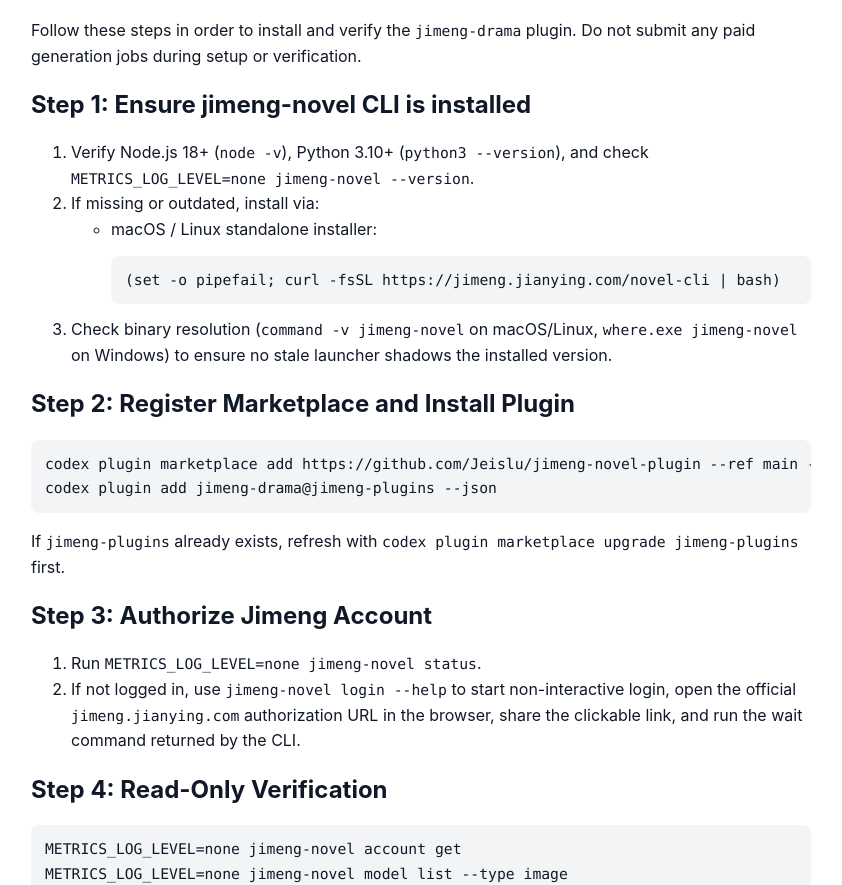
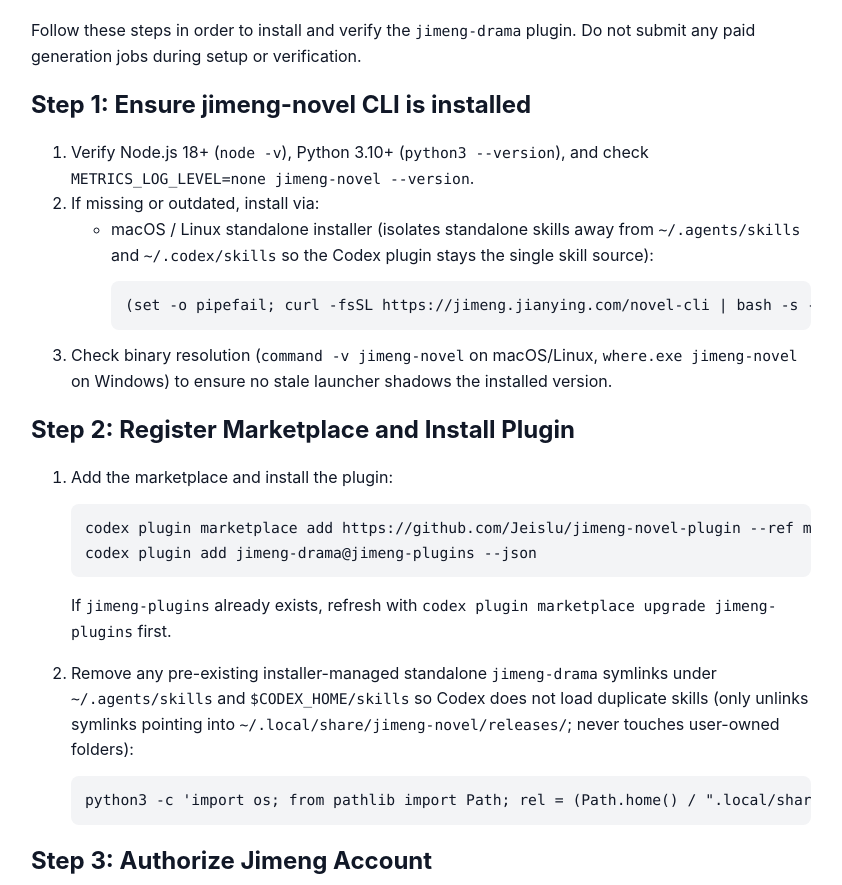
Before and after one commit to Jeislu/jimeng-novel-plugin, a plain HTML site: page index.html in a window 1280 px wide. Shown: the part 85-970 px from the top of the page, without its empty margins (219-1061 px from the left). Drawn offline with Linux system fonts and the light colour scheme.

Commit message:
Avoid duplicate standalone skills when installing via Codex plugin

```diff
--- a/index.html
+++ b/index.html
@@ -21,16 +21,23 @@
       <li>Verify Node.js 18+ (<code>node -v</code>), Python 3.10+ (<code>python3 --version</code>), and check <code>METRICS_LOG_LEVEL=none jimeng-novel --version</code>.</li>
       <li>If missing or outdated, install via:
         <ul>
-        <li>macOS / Linux standalone installer:<pre><code>(set -o pipefail; curl -fsSL https://jimeng.jianying.com/novel-cli | bash)</code></pre></li>
+        <li>macOS / Linux standalone installer (isolates standalone skills away from <code>~/.agents/skills</code> and <code>~/.codex/skills</code> so the Codex plugin stays the single skill source):<pre><code>(set -o pipefail; curl -fsSL https://jimeng.jianying.com/novel-cli | bash -s -- --skills-dir &quot;$HOME/.local/share/jimeng-novel/standalone-skills&quot;)</code></pre></li>
         </ul>
       </li>
       <li>Check binary resolution (<code>command -v jimeng-novel</code> on macOS/Linux, <code>where.exe jimeng-novel</code> on Windows) to ensure no stale launcher shadows the installed version.</li>
     </ol>
 
     <h2>Step 2: Register Marketplace and Install Plugin</h2>
-    <pre><code>codex plugin marketplace add https://github.com/Jeislu/jimeng-novel-plugin --ref main --json
+    <ol>
+      <li>Add the marketplace and install the plugin:
+        <pre><code>codex plugin marketplace add https://github.com/Jeislu/jimeng-novel-plugin --ref main --json
 codex plugin add jimeng-drama@jimeng-plugins --json</code></pre>
-    <p>If <code>jimeng-plugins</code> already exists, refresh with <code>codex plugin marketplace upgrade jimeng-plugins</code> first.</p>
+        <p>If <code>jimeng-plugins</code> already exists, refresh with <code>codex plugin marketplace upgrade jimeng-plugins</code> first.</p>
+      </li>
+      <li>Remove any pre-existing installer-managed standalone <code>jimeng-drama</code> symlinks under <code>~/.agents/skills</code> and <code>$CODEX_HOME/skills</code> so Codex does not load duplicate skills (only unlinks symlinks pointing into <code>~/.local/share/jimeng-novel/releases/</code>; never touches user-owned folders):
+        <pre><code>python3 -c &#x27;import os; from pathlib import Path; rel = (Path.home() / &quot;.local/share/jimeng-novel/releases&quot;).resolve(); dirs = [Path.home() / &quot;.agents/skills&quot;, Path(os.environ.get(&quot;CODEX_HOME&quot;, str(Path.home() / &quot;.codex&quot;))) / &quot;skills&quot;]; [p.unlink() for d in dirs for n in (&quot;jimeng-drama&quot;, &quot;jimeng-short-drama&quot;) for p in (d / n,) if p.is_symlink() and p.resolve().name == n and p.resolve().parent.name == &quot;skills&quot; and p.resolve().parent.parent.parent == rel]&#x27;</code></pre>
+      </li>
+    </ol>
 
     <h2>Step 3: Authorize Jimeng Account</h2>
     <ol>
```
Also changed, not shown: install-guide/codex.html (+10 -3 lines), 3 other files.
